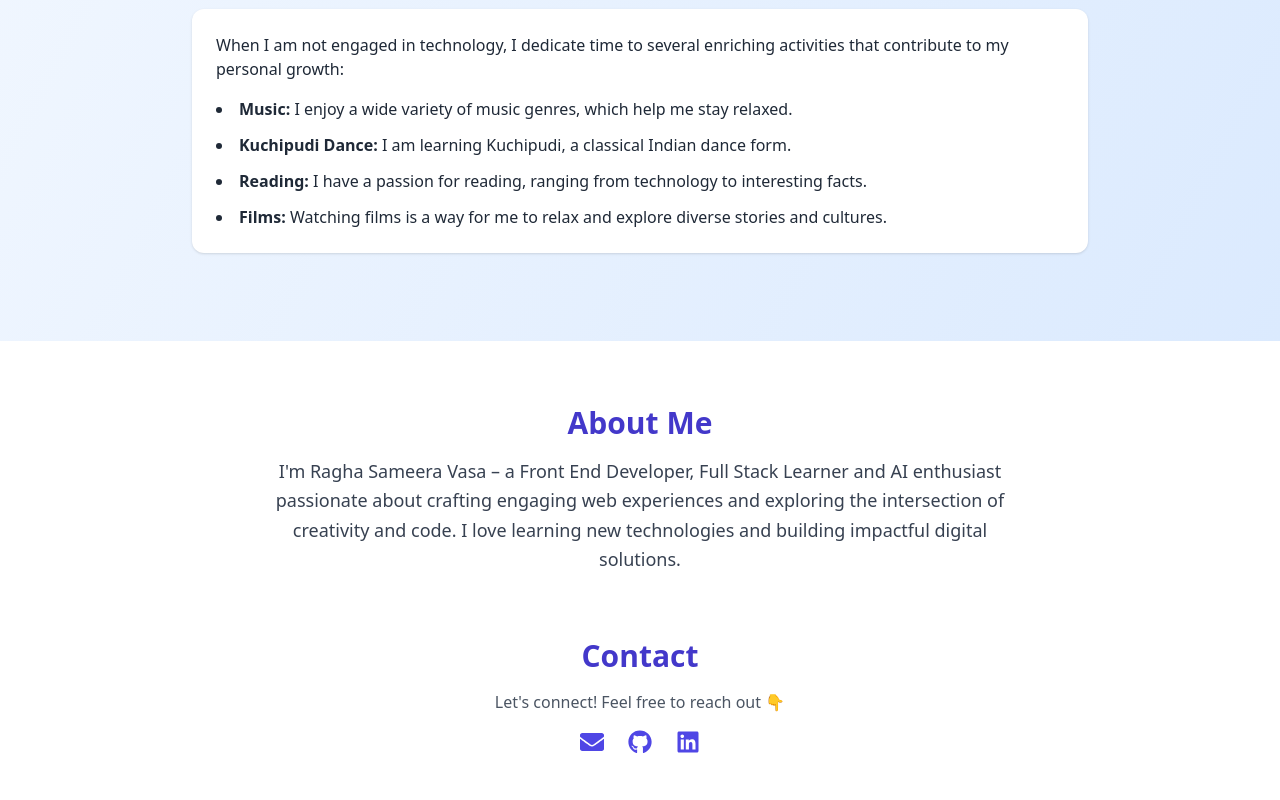
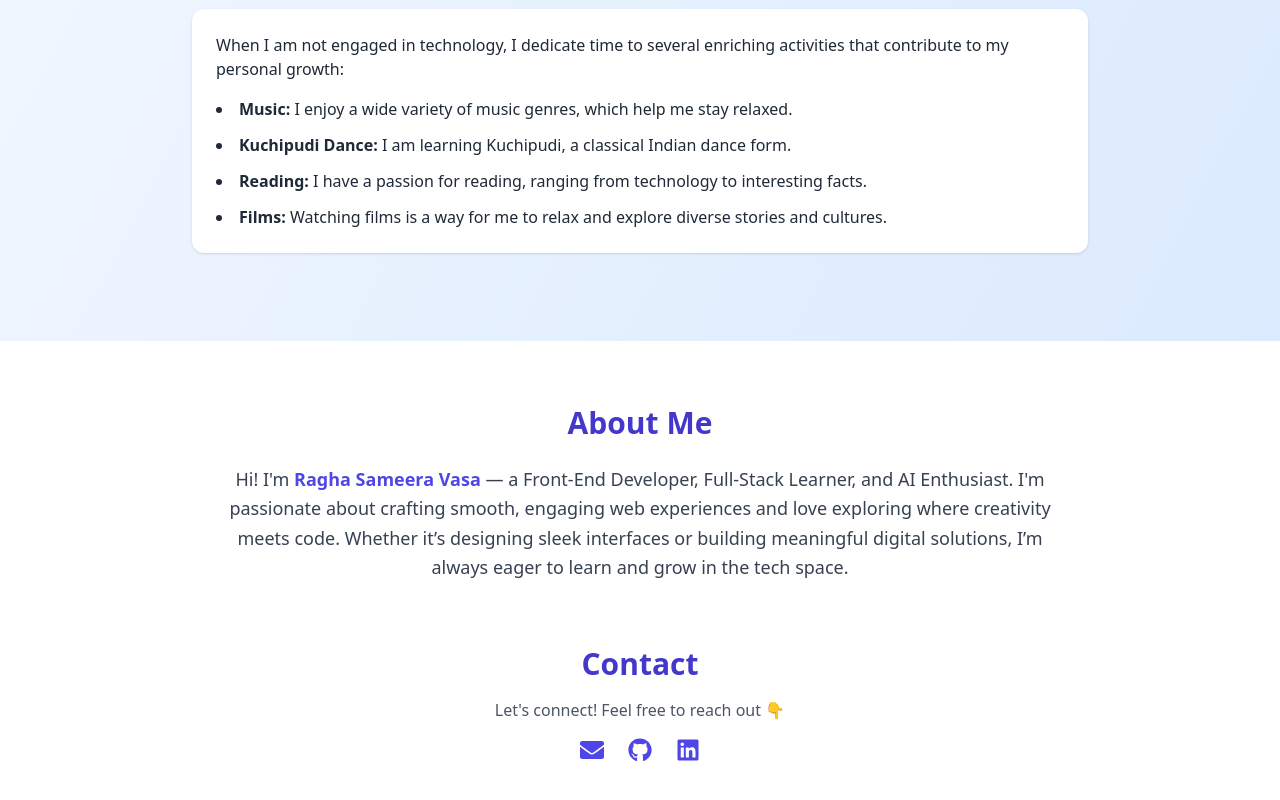
Before and after one commit to sameera0406/portfolio, a React (Create React App) app: page / in a window 1280 px wide. Shown: the part 2107-2907 px from the top of the page. Built offline with nearby package versions, Linux system fonts and the light colour scheme.

Commit message:
Update About.jsx

```diff
--- a/src/components/About.jsx
+++ b/src/components/About.jsx
@@ -2,12 +2,12 @@
 
 const About = () => {
   return (
-    <section className="my-16 text-center max-w-3xl mx-auto">
-      <h2 className="text-3xl font-bold text-indigo-700 mb-4">About Me</h2>
+    <section id="about" className="my-16 px-4 text-center max-w-4xl mx-auto">
+      <h2 className="text-3xl font-bold text-indigo-700 mb-6">About Me</h2>
       <p className="text-gray-700 text-lg leading-relaxed">
-        I'm Ragha Sameera Vasa – a Front End Developer, Full Stack Learner and AI enthusiast passionate about crafting
-        engaging web experiences and exploring the intersection of creativity and code.
-        I love learning new technologies and building impactful digital solutions.
+        Hi! I'm <span className="font-semibold text-indigo-600">Ragha Sameera Vasa</span> — a Front-End Developer, Full-Stack Learner, and AI Enthusiast.
+        I'm passionate about crafting smooth, engaging web experiences and love exploring where creativity meets code.
+        Whether it’s designing sleek interfaces or building meaningful digital solutions, I’m always eager to learn and grow in the tech space.
       </p>
     </section>
   );
```
